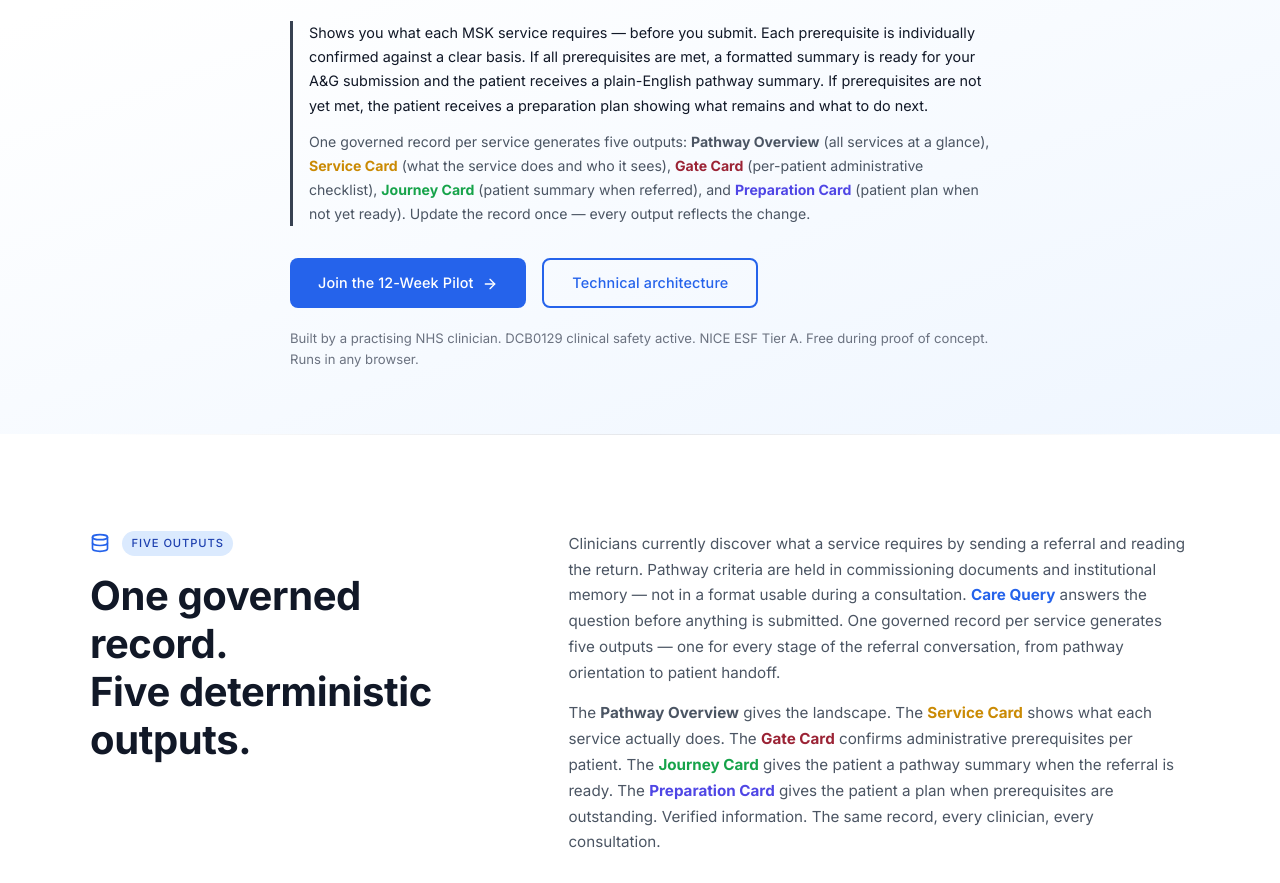
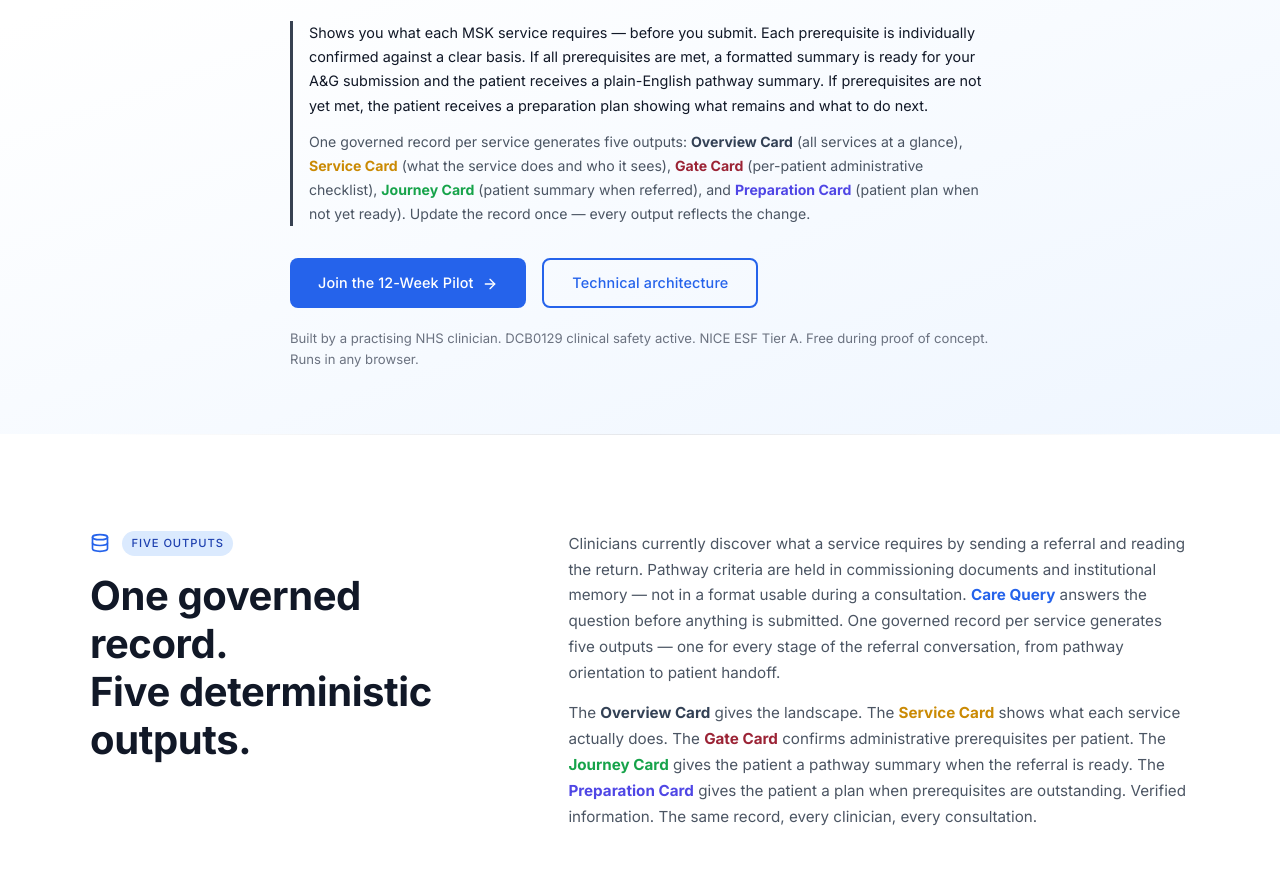
Before and after one commit to IntellTechSolutions/carequery-live-final, a React (Vite) app: page / in a window 1280 px wide. Shown: the part 560-1443 px from the top of the page. Built offline with nearby package versions, Linux system fonts and the light colour scheme.

Commit message:
Update App.jsx

```diff
--- a/src/App.jsx
+++ b/src/App.jsx
@@ -15,6 +15,9 @@
 const STAY_INFORMED_RECAPTCHA_FIELD = 'g-recaptcha-response';
 const MAX_EMAIL_LENGTH = 254;
 const MIN_FORM_DWELL_MS = 3000;
+const BRAND_COLOR = '#2563eb';
+const OVERVIEW_ACCENT_COLOR = '#334155';
+const OVERVIEW_TAG_BACKGROUND = '#E2E8F0';
 
 const CURRENT_SCOPE_ITEMS = [
   { label: 'Stage', value: 'Proof of concept — not yet publicly available' },
@@ -22,7 +25,7 @@
   { label: 'Next milestone', value: 'Pilot with 5–10 GP practices — evaluate impact on referral workflow quality and capture per-gate attestation data' },
   { label: 'Access', value: 'Browser-based, no installation, no login — clipboard summary ready to paste into your A&G submission, patient URL ready to share' },
   { label: 'Cost to NHS', value: 'Free at point of use during the proof of concept. No capital cost, no IT integration cost, no per-clinician charge.' },
-  { label: 'Build status', value: 'All five outputs are operational in the current build — Pathway Overview, Service Card, Gate Card, Journey Card, and Preparation Card. Service records are DRAFT pending steward verification before pilot access is opened.' },
+  { label: 'Build status', value: 'All five outputs are operational in the current build — Overview Card, Service Card, Gate Card, Journey Card, and Preparation Card. Service records are DRAFT pending steward verification before pilot access is opened.' },
 ];
 
 const CONTEXT_CARDS = [
@@ -148,8 +151,8 @@
     .care-query-site .tag-green { background: #dcfce7; color: #166534; }
     .care-query-site .tag-burgundy { background: #fce7ef; color: #7f1d1d; }
     .care-query-site .tag-indigo { background: #ede9fe; color: #3730a3; }
-    .care-query-site .tag-overview { background: #E2E8F0; color: #334155; }
-    .care-query-site .tag-poc { background: #dbeafe; color: #1e40af; border: 1px solid #93c5fd; }
+	    .care-query-site .tag-overview { background: ${OVERVIEW_TAG_BACKGROUND}; color: ${OVERVIEW_ACCENT_COLOR}; }
+	    .care-query-site .tag-poc { background: #dbeafe; color: #1e40af; border: 1px solid #93c5fd; }
     .care-query-site .btn-primary { font-family: 'Inter', sans-serif; font-weight: 500; font-size: 0.9rem; padding: 0.75rem 1.75rem; background: #2563eb; color: #fff; border: none; border-radius: 8px; cursor: pointer; transition: background 0.2s; letter-spacing: 0.01em; }
     .care-query-site .btn-primary:hover { background: #1d4ed8; }
     .care-query-site .btn-outline { font-family: 'Inter', sans-serif; font-weight: 500; font-size: 0.9rem; padding: 0.75rem 1.75rem; background: transparent; color: #2563eb; border: 2px solid #2563eb; border-radius: 8px; cursor: pointer; transition: all 0.2s; letter-spacing: 0.01em; }
@@ -159,7 +162,7 @@
     .care-query-site .step-number { font-family: 'Inter', sans-serif; font-weight: 700; font-size: 3rem; color: #dbeafe; line-height: 1; }
     .care-query-site .input-field { font-family: 'Inter', sans-serif; width: 100%; padding: 0.75rem 1rem; border: 1px solid #d1d5db; border-radius: 8px; font-size: 0.9rem; outline: none; background: #fff; transition: border-color 0.2s, box-shadow 0.2s; }
     .care-query-site .input-field:focus { border-color: #3b82f6; box-shadow: 0 0 0 3px rgba(59,130,246,0.15); }
-    .care-query-site .brand { color: #2563eb; font-weight: 700; }
+	    .care-query-site .brand { color: ${BRAND_COLOR}; font-weight: 700; }
     .care-query-site .desktop-nav { display: flex; gap: 2rem; }
     .care-query-site .mobile-menu-btn { display: none; }
     @media (max-width: 768px) {
@@ -194,7 +197,7 @@
       <div style={{ display: 'flex', justifyContent: 'space-between', alignItems: 'center', height: '64px' }}>
         <div style={{ display: 'flex', alignItems: 'center', gap: '0.625rem' }}>
           <img src="./Logo-Care-Query-1.svg" alt="Care Query" style={{ width: '2rem', height: '2rem', borderRadius: '4px' }} />
-          <span style={{ fontSize: '1.4rem', fontWeight: 700, color: '#2563eb', letterSpacing: '-0.01em' }}>Care Query</span>
+          <span style={{ fontSize: '1.4rem', fontWeight: 700, color: BRAND_COLOR, letterSpacing: '-0.01em' }}>Care Query</span>
           <span className="tag tag-poc">PoC</span>
         </div>
         <div className="desktop-nav">
@@ -429,7 +432,7 @@
                 Shows you what each MSK service requires — before you submit. Each prerequisite is individually confirmed against a clear basis. If all prerequisites are met, a formatted summary is ready for your A&G submission and the patient receives a plain-English pathway summary. If prerequisites are not yet met, the patient receives a preparation plan showing what remains and what to do next.
               </p>
               <p className="body-text" style={{ fontSize: '0.88rem', lineHeight: 1.7, color: '#4b5563', fontWeight: 400 }}>
-                One governed record per service generates five outputs: <strong>Pathway Overview</strong> (all services at a glance), <strong style={{ color: '#ca8a04' }}>Service Card</strong> (what the service does and who it sees), <strong style={{ color: '#9b2335' }}>Gate Card</strong> (per-patient administrative checklist), <strong style={{ color: '#16a34a' }}>Journey Card</strong> (patient summary when referred), and <strong style={{ color: '#4f46e5' }}>Preparation Card</strong> (patient plan when not yet ready). Update the record once — every output reflects the change.
+                One governed record per service generates five outputs: <strong style={{ color: OVERVIEW_ACCENT_COLOR }}>Overview Card</strong> (all services at a glance), <strong style={{ color: '#ca8a04' }}>Service Card</strong> (what the service does and who it sees), <strong style={{ color: '#9b2335' }}>Gate Card</strong> (per-patient administrative checklist), <strong style={{ color: '#16a34a' }}>Journey Card</strong> (patient summary when referred), and <strong style={{ color: '#4f46e5' }}>Preparation Card</strong> (patient plan when not yet ready). Update the record once — every output reflects the change.
               </p>
             </div>
             <div style={{ display: 'flex', gap: '1rem', flexWrap: 'wrap', marginBottom: '1.25rem' }}>
@@ -467,7 +470,7 @@
                 Clinicians currently discover what a service requires by sending a referral and reading the return. Pathway criteria are held in commissioning documents and institutional memory — not in a format usable during a consultation. <span className="brand">Care Query</span> answers the question before anything is submitted. One governed record per service generates five outputs — one for every stage of the referral conversation, from pathway orientation to patient handoff.
               </p>
               <p className="body-text" style={{ fontSize: '0.95rem', lineHeight: 1.7, color: '#4b5563', fontWeight: 400 }}>
-                The <strong>Pathway Overview</strong> gives the landscape. The <strong style={{ color: '#ca8a04' }}>Service Card</strong> shows what each service actually does. The <strong style={{ color: '#9b2335' }}>Gate Card</strong> confirms administrative prerequisites per patient. The <strong style={{ color: '#16a34a' }}>Journey Card</strong> gives the patient a pathway summary when the referral is ready. The <strong style={{ color: '#4f46e5' }}>Preparation Card</strong> gives the patient a plan when prerequisites are outstanding. Verified information. The same record, every clinician, every consultation.
+                The <strong style={{ color: OVERVIEW_ACCENT_COLOR }}>Overview Card</strong> gives the landscape. The <strong style={{ color: '#ca8a04' }}>Service Card</strong> shows what each service actually does. The <strong style={{ color: '#9b2335' }}>Gate Card</strong> confirms administrative prerequisites per patient. The <strong style={{ color: '#16a34a' }}>Journey Card</strong> gives the patient a pathway summary when the referral is ready. The <strong style={{ color: '#4f46e5' }}>Preparation Card</strong> gives the patient a plan when prerequisites are outstanding. Verified information. The same record, every clinician, every consultation.
               </p>
             </div>
           </div>
@@ -475,22 +478,22 @@
           {/* Five expandable output cards — Service Card leads */}
           {[
             {
-              icon: <Map size={20} color="#475569" />,
+              icon: <Map size={20} color={OVERVIEW_ACCENT_COLOR} />,
               title: 'Overview Card — All Services at a Glance',
               tagClass: 'tag-overview',
               tagLabel: 'Entry point — GPs · FCPs · Practice staff',
-              borderColor: '#475569',
+              borderColor: OVERVIEW_ACCENT_COLOR,
               defaultOpen: false,
               summary: 'All local MSK services on one screen in under 30 seconds. The starting point before any referral decision.',
               detail: (
                 <>
                   <p className="body-text" style={{ fontSize: '0.9rem', lineHeight: 1.7, color: '#4b5563', fontWeight: 400, marginBottom: '1rem' }}>
-                    The Pathway Overview is the first thing a clinician sees when they open <span className="brand">Care Query</span>. Every encoded NHS MSK service appears as a scannable card — service name, what it covers, whether it operates via mandatory A&G or direct referral, and the current record status (published, draft, or overdue for review). Stale records are flagged. Published records are clearly marked.
+                    The Overview Card is the first thing a clinician sees when they open <span className="brand">Care Query</span>. Every encoded NHS MSK service appears as a scannable card — service name, what it covers, whether it operates via mandatory A&G or direct referral, and the current record status (published, draft, or overdue for review). Stale records are flagged. Published records are clearly marked.
                   </p>
                   <p className="body-text" style={{ fontSize: '0.9rem', lineHeight: 1.7, color: '#4b5563', fontWeight: 400, marginBottom: '1.25rem' }}>
-                    The Pathway Overview is not a directory — it is the entry point to a governed set of records. Selecting a service opens the Service Card: the full record of what that service actually does. The overview is designed to be scanned in seconds, not studied.
+                    The Overview Card is not a directory — it is the entry point to a governed set of records. Selecting a service opens the Service Card: the full record of what that service actually does. The overview is designed to be scanned in seconds, not studied.
                   </p>
-                  {/* Pathway Overview illustration */}
+                  {/* Overview Card illustration */}
                   <div style={{ background: '#f9fafb', border: '1px solid #e5e7eb', borderRadius: '8px', padding: '1.25rem', marginBottom: '1.25rem' }}>
                     <div className="body-text" style={{ fontSize: '0.68rem', fontWeight: 600, letterSpacing: '0.1em', textTransform: 'uppercase', color: '#9ca3af', marginBottom: '0.75rem' }}>
                       Illustrative example — Cheshire &amp; Merseyside MSK services
@@ -508,7 +511,7 @@
                         </div>
                         <div style={{ display: 'flex', flexDirection: 'column', alignItems: 'flex-end', gap: '0.35rem' }}>
                           <span style={{ fontSize: '0.65rem', fontWeight: 600, background: svc.typeColor, color: svc.typeText, padding: '0.15rem 0.5rem', borderRadius: '9999px' }}>{svc.type}</span>
-                          <span className="body-text" style={{ fontSize: '0.72rem', color: '#2563eb', fontWeight: 500 }}>Explore →</span>
+                          <span className="body-text" style={{ fontSize: '0.72rem', color: OVERVIEW_ACCENT_COLOR, fontWeight: 500 }}>Explore →</span>
                         </div>
                       </div>
                     ))}
@@ -793,7 +796,7 @@
           {/* Architecture note */}
           <div style={{ marginTop: '2rem', padding: '1.5rem', background: '#f3f4f6', borderRadius: '8px', borderLeft: '4px solid #374151' }}>
             <p className="body-text" style={{ fontSize: '0.88rem', lineHeight: 1.7, color: '#374151', fontWeight: 400 }}>
-              Each service is described in a single <strong style={{ color: '#374151' }}>Underlying Service Record</strong> — a governed JSON file designed to be maintained by a named steward. From it, five outputs are generated. The <strong>Pathway Overview</strong> is the entry point. The <strong style={{ color: '#ca8a04' }}>Service Card</strong> is the primary exploration surface — what the service actually does. The <strong style={{ color: '#9b2335' }}>Gate Card</strong> confirms administrative prerequisites per patient. In either outcome — all gates confirmed or any outstanding — the patient leaves the consultation with something in hand: a <strong style={{ color: '#16a34a' }}>Journey Card</strong> URL or a <strong style={{ color: '#4f46e5' }}>Preparation Card</strong> URL. The governed record changes once; every output reflects the update.
+              Each service is described in a single <strong style={{ color: '#374151' }}>Underlying Service Record</strong> — a governed JSON file designed to be maintained by a named steward. From it, five outputs are generated. The <strong style={{ color: OVERVIEW_ACCENT_COLOR }}>Overview Card</strong> is the entry point. The <strong style={{ color: '#ca8a04' }}>Service Card</strong> is the primary exploration surface — what the service actually does. The <strong style={{ color: '#9b2335' }}>Gate Card</strong> confirms administrative prerequisites per patient. In either outcome — all gates confirmed or any outstanding — the patient leaves the consultation with something in hand: a <strong style={{ color: '#16a34a' }}>Journey Card</strong> URL or a <strong style={{ color: '#4f46e5' }}>Preparation Card</strong> URL. The governed record changes once; every output reflects the update.
             </p>
           </div>
         </div>
@@ -1396,7 +1399,7 @@
       <footer style={{ background: '#111827', borderTop: '1px solid #1f2937', color: '#9ca3af', padding: '2.5rem 1.5rem' }}>
         <div style={{ maxWidth: '1100px', margin: '0 auto', display: 'flex', justifyContent: 'space-between', alignItems: 'center', flexWrap: 'wrap', gap: '1rem' }}>
           <div>
-            <span className="heading" style={{ fontSize: '1.1rem', color: '#fff', marginRight: '0.75rem' }}>Care Query</span>
+            <span className="heading" style={{ fontSize: '1.1rem', color: BRAND_COLOR, marginRight: '0.75rem' }}>Care Query</span>
             <span className="body-text" style={{ fontSize: '0.8rem', color: '#9ca3af' }}>Proof of Concept — Cheshire and Merseyside ICB — 2026</span>
           </div>
           <div className="body-text" style={{ fontSize: '0.78rem', color: '#9ca3af' }}>
```
